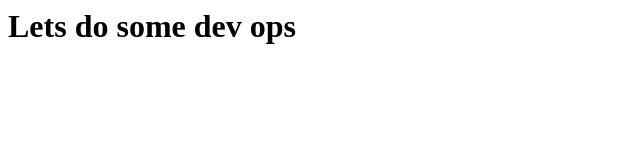
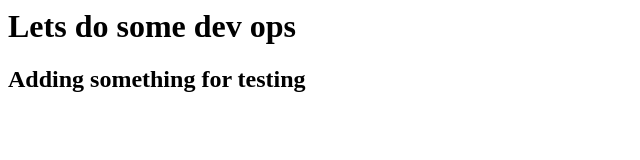
Before and after one commit to cmorningstar/test-github-actions, a plain HTML site: page index.html in a window 1280 px wide. Shown: the whole page, without its empty margins (0-640 px from the left). Drawn offline with Linux system fonts and the light colour scheme.

Commit message:
Update index.html

```diff
--- a/index.html
+++ b/index.html
@@ -1 +1,2 @@
 <h1>Lets do some dev ops</h1>
+<h2>Adding something for testing</h2>
```
